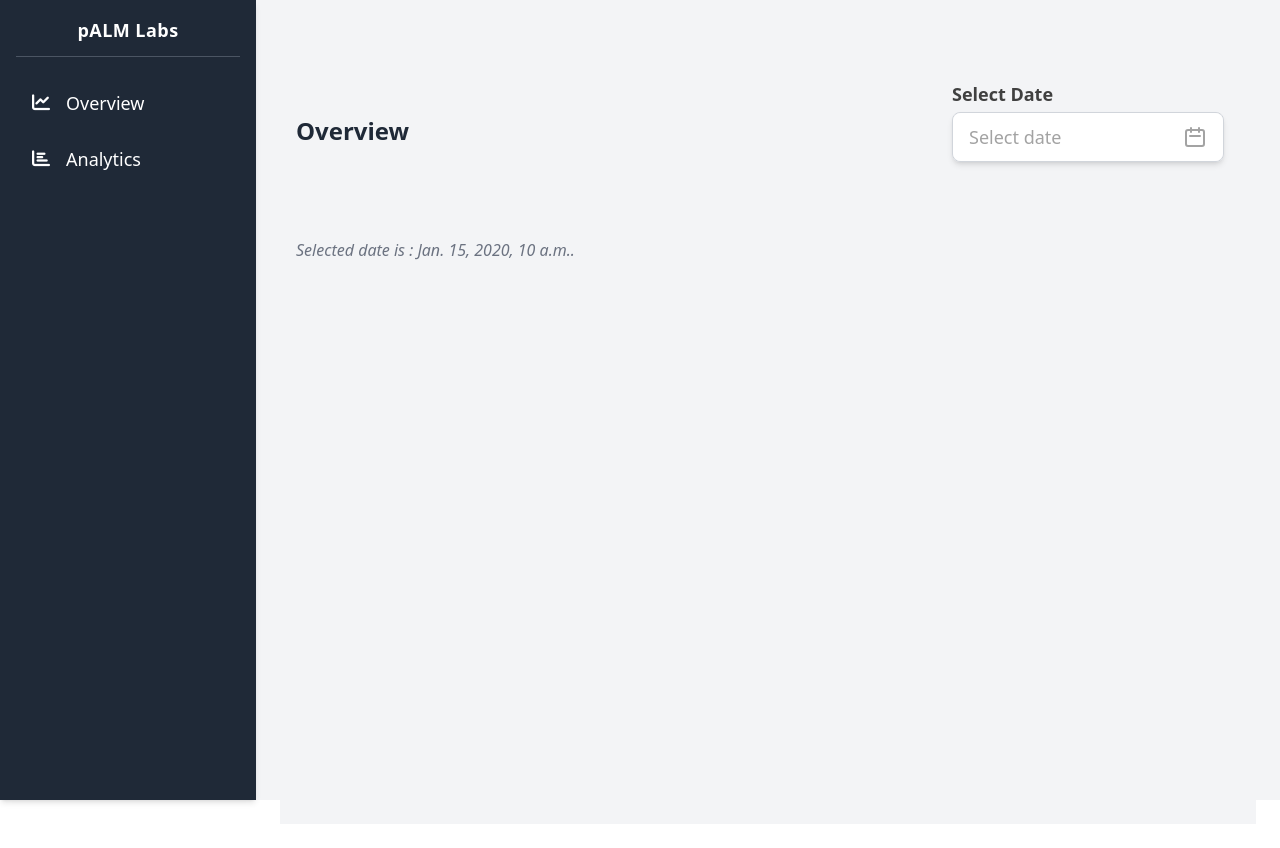
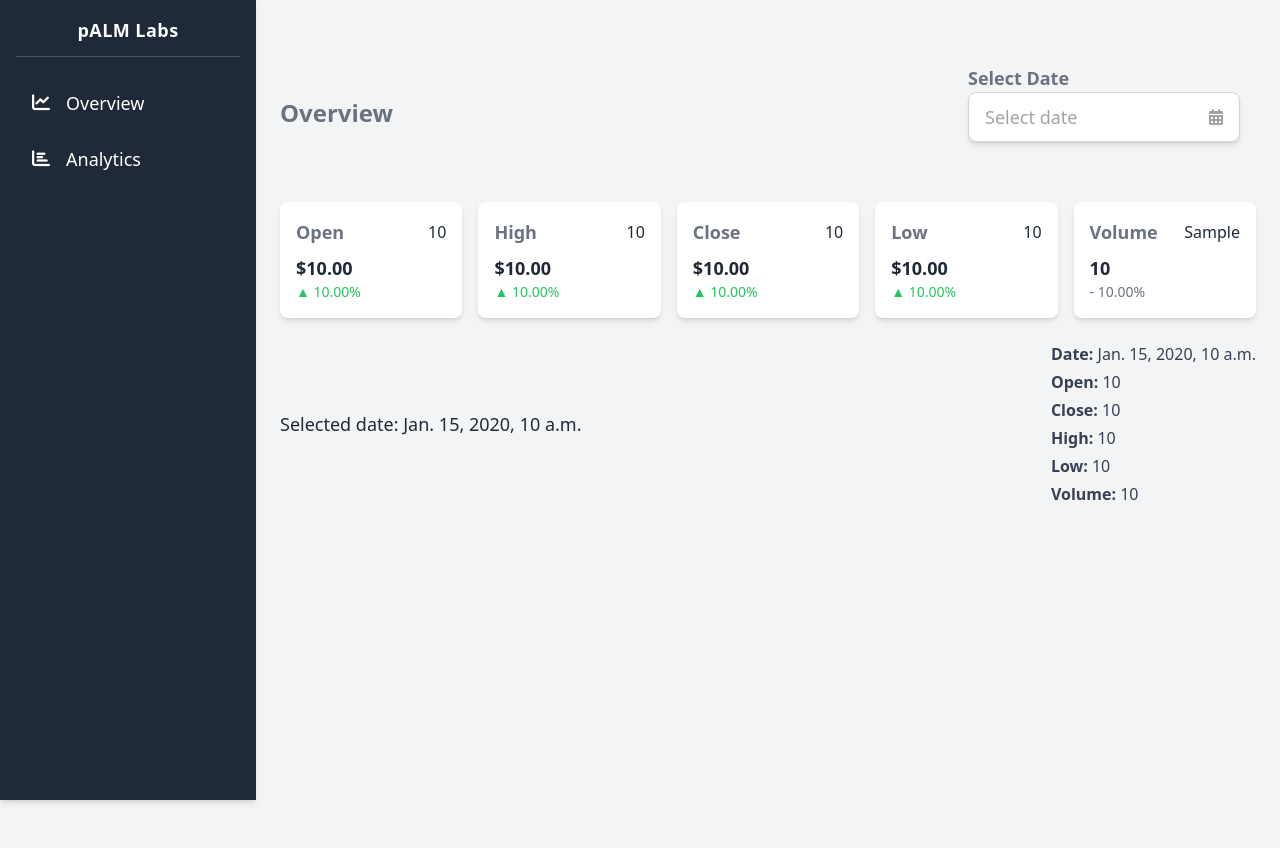
Before and after one commit to dswiredu/improved-octo-chainsaw, a Django app: template django-htmx-alpine/templates/dashboard/index.html in a window 1280 px wide. After the commit the page ends 803 px from the top, so only its background shows below. Run offline with Django 5.2, Linux system fonts and the light colour scheme; the template is opened without the code that fills it: most values are stand-ins (such as "Sample title", 1, 10 or a date in 2020); some libraries are stand-ins or nearby versions.

Commit message:
summary cards and animated datepicker

```diff
--- a/django-htmx-alpine/config/settings.py
+++ b/django-htmx-alpine/config/settings.py
@@ -38,6 +38,7 @@ INSTALLED_APPS = [
     "django.contrib.sessions",
     "django.contrib.messages",
     "django.contrib.staticfiles",
+    'django.contrib.humanize',
     'dashboard',
 ]
 
--- a/django-htmx-alpine/templates/base.html
+++ b/django-htmx-alpine/templates/base.html
@@ -23,14 +23,19 @@
     <!-- Alpine.js -->
     <script src="https://unpkg.com/alpinejs" defer></script>
 
+    <!-- Alpine x-cloak support -->
+    <style>
+        [x-cloak] { display: none !important; }
+    </style>
+
     {% block head_extra %}{% endblock %}
 </head>
 <body class="bg-base-200 bg-gray-100 min-h-screen">
 
-    <div class="flex h-screen">
+    <div class="flex">
         {% include "partials/_sidebar.html" %}
         <div class="ml-64 flex-1 flex flex-col bg-gray-100">
-            <main class="p-6">
+            <main class="p-4">
                 {% block content %}{% endblock %}
             </main>
         </div>
--- a/django-htmx-alpine/templates/dashboard/index.html
+++ b/django-htmx-alpine/templates/dashboard/index.html
@@ -1,16 +1,55 @@
 {% extends "base.html" %}
+{% load humanize %}
 
 {% block title %}Stock Price Analytics{% endblock %}
 
 {% block content %}
-    <div class="p-4 bg-gray-100 h-screen">
-        <div class="flex justify-between items-center mb-4">
-            <h1 class="text-2xl font-bold text-gray-800">Overview</h1>
+    <div class="p-2 bg-gray-100 h-screen">
+        <div class="flex justify-between items-center">
+            <h1 class="text-2xl font-semibold text-gray-500">Overview</h1>
             {% include "partials/_datepicker.html" %}
         </div>
 
+        <!-- Animated loading wrapper -->
+        <div
+            x-data="{ loading: true }"
+            x-init="setTimeout(() => loading = false, 100)"
+        >
+            <!-- Minimal bar loading indicator -->
+            <template x-if="loading">
+                <div class="flex justify-center items-center h-36 w-full col-span-5">
+                    <div class="flex space-x-2">
+                        <div class="w-2 h-6 bg-gray-400 animate-bounce rounded"></div>
+                        <div class="w-2 h-6 bg-gray-400 animate-bounce delay-150 rounded"></div>
+                        <div class="w-2 h-6 bg-gray-400 animate-bounce delay-300 rounded"></div>
+                    </div>
+                </div>
+            </template>
+
+            <!-- Real Summary Cards -->
+            <template x-if="!loading">
+                <div
+                    class="grid grid-cols-1 md:grid-cols-5 gap-4 mb-6 transition-opacity duration-500 ease-in-out"
+                    x-transition.opacity
+                >
+                    {% include "dashboard/partials/summary_cards.html" %}
+                </div>
+            </template>
+        </div>
+
         <div id="index-contents-container" class="flex justify-between items-center mb-4">
-            <p class="text-gray-500 italic">Selected date is : {{initial_show_date}}. </p>
+            <p class="text-lg font-medium text-gray-800">
+                Selected date: {{initial_date}}
+            </p>
+
+            <ul class="text-gray-700 text-base space-y-1">
+                <li><strong>Date:</strong> {{ price_data.date }}</li>
+                <li><strong>Open:</strong> {{ price_data.open_price }}</li>
+                <li><strong>Close:</strong> {{ price_data.close_price }}</li>
+                <li><strong>High:</strong> {{ price_data.high_price }}</li>
+                <li><strong>Low:</strong> {{ price_data.low_price }}</li>
+                <li><strong>Volume:</strong> {{ price_data.volume|intcomma }}</li>
+            </ul>
         </div>
     </div>
 {% endblock %}
--- /dev/null
+++ b/django-htmx-alpine/templates/dashboard/partials/summary_cards.html
@@ -0,0 +1,91 @@
+{% load humanize %}
+
+<!-- Open Price -->
+<div
+  class="bg-white p-4 shadow-md rounded-lg transform transition duration-500 ease-out opacity-0 translate-y-4"
+  x-init="setTimeout(() => $el.classList.remove('opacity-0', 'translate-y-4'), 100)"
+>
+  <div class="flex justify-between items-center">
+    <h3 class="text-lg font-semibold text-gray-500">Open</h3>
+    <div class="overflow-hidden">
+      {{ price_data.open_price_sparkline|safe }}
+    </div>
+  </div>
+  <p class="text-lg font-bold text-gray-800 mt-2">${{ price_data.open_price|floatformat:2|intcomma }}</p>
+  <p class="text-sm {% if price_data.open_price_pct_change > 0 %}text-green-500{% elif price_data.open_price_pct_change < 0 %}text-red-500{% else %}text-gray-500{% endif %}">
+    {% if price_data.open_price_pct_change > 0 %}▲{% elif price_data.open_price_pct_change < 0 %}▼{% else %}-{% endif %}
+    {{ price_data.open_price_pct_change|floatformat:2 }}%
+  </p>
+</div>
+
+<!-- High Price -->
+<div
+  class="bg-white p-4 shadow-md rounded-lg transform transition duration-500 ease-out opacity-0 translate-y-4"
+  x-init="setTimeout(() => $el.classList.remove('opacity-0', 'translate-y-4'), 200)"
+>
+  <div class="flex justify-between items-center">
+    <h3 class="text-lg font-semibold text-gray-500">High</h3>
+    <div class="overflow-hidden">
+      {{ price_data.high_price_sparkline|safe }}
+    </div>
+  </div>
+  <p class="text-lg font-bold text-gray-800 mt-2">${{ price_data.high_price|floatformat:2|intcomma }}</p>
+  <p class="text-sm {% if price_data.high_price_pct_change > 0 %}text-green-500{% elif price_data.high_price_pct_change < 0 %}text-red-500{% else %}text-gray-500{% endif %}">
+    {% if price_data.high_price_pct_change > 0 %}▲{% elif price_data.high_price_pct_change < 0 %}▼{% else %}-{% endif %}
+    {{ price_data.high_price_pct_change|floatformat:2 }}%
+  </p>
+</div>
+
+<!-- Close Price -->
+<div
+  class="bg-white p-4 shadow-md rounded-lg transform transition duration-500 ease-out opacity-0 translate-y-4"
+  x-init="setTimeout(() => $el.classList.remove('opacity-0', 'translate-y-4'), 300)"
+>
+  <div class="flex justify-between items-center">
+    <h3 class="text-lg font-semibold text-gray-500">Close</h3>
+    <div class="overflow-hidden">
+      {{ price_data.close_price_sparkline|safe }}
+    </div>
+  </div>
+  <p class="text-lg font-bold text-gray-800 mt-2">${{ price_data.close_price|floatformat:2|intcomma }}</p>
+  <p class="text-sm {% if price_data.close_price_pct_change > 0 %}text-green-500{% elif price_data.close_price_pct_change < 0 %}text-red-500{% else %}text-gray-500{% endif %}">
+    {% if price_data.close_price_pct_change > 0 %}▲{% elif price_data.close_price_pct_change < 0 %}▼{% else %}-{% endif %}
+    {{ price_data.close_price_pct_change|floatformat:2 }}%
+  </p>
+</div>
+
+<!-- Low Price -->
+<div
+  class="bg-white p-4 shadow-md rounded-lg transform transition duration-500 ease-out opacity-0 translate-y-4"
+  x-init="setTimeout(() => $el.classList.remove('opacity-0', 'translate-y-4'), 400)"
+>
+  <div class="flex justify-between items-center">
+    <h3 class="text-lg font-semibold text-gray-500">Low</h3>
+    <div class="overflow-hidden">
+      {{ price_data.low_price_sparkline|safe }}
+    </div>
+  </div>
+  <p class="text-lg font-bold text-gray-800 mt-2">${{ price_data.low_price|floatformat:2|intcomma }}</p>
+  <p class="text-sm {% if price_data.low_price_pct_change > 0 %}text-green-500{% elif price_data.low_price_pct_change < 0 %}text-red-500{% else %}text-gray-500{% endif %}">
+    {% if price_data.low_price_pct_change > 0 %}▲{% elif price_data.low_price_pct_change < 0 %}▼{% else %}-{% endif %}
+    {{ price_data.low_price_pct_change|floatformat:2 }}%
+  </p>
+</div>
+
+<!-- Volume -->
+<div
+  class="bg-white p-4 shadow-md rounded-lg transform transition duration-500 ease-out opacity-0 translate-y-4"
+  x-init="setTimeout(() => $el.classList.remove('opacity-0', 'translate-y-4'), 500)"
+>
+  <div class="flex justify-between items-center">
+    <h3 class="text-lg font-semibold text-gray-500">Volume</h3>
+    <div class="overflow-hidden">
+      {{ price_data.volume_sparkline|safe }}
+    </div>
+  </div>
+  <p class="text-lg font-bold text-gray-800 mt-2">{{ price_data.volume|floatformat:0|intcomma }}</p>
+  <p class="text-sm {% if price_data.volume_pct_change > 0 %}text-green-500{% elif price_data.volume_pct_change < 0 %}text-red-500{% else %}text-gray-500{% endif %}">
+    {% if price_data.volume_pct_change > 0 %}▲{% elif price_data.volume_pct_change < 0 %}▼{% else %}-{% endif %}
+    {{ price_data.volume_pct_change|floatformat:2 }}%
+  </p>
+</div>
--- a/django-htmx-alpine/templates/partials/_datepicker.html
+++ b/django-htmx-alpine/templates/partials/_datepicker.html
@@ -1,3 +1,4 @@
+<form method="get" action="{% url 'dashboard' %}">
     <div
       x-data="{
           datePickerOpen: false,
@@ -13,13 +14,11 @@
           datePickerMonthNames: ['January', 'February', 'March', 'April', 'May', 'June', 'July', 'August', 'September', 'October', 'November', 'December'],
           datePickerYears: {{ datepicker_years|safe }},
           datePickerDays: ['Sun', 'Mon', 'Tue', 'Wed', 'Thu', 'Fri', 'Sat'],
-
           datePickerDayClicked(day) {
               let selectedDate = new Date(this.datePickerYear, this.datePickerMonth, day);
               this.datePickerDay = day;
               this.datePickerValue = this.datePickerFormatDate(selectedDate);
               this.datePickerOpen = false;
-
               this.$nextTick(() => {
                   this.$refs.datePickerInput.dispatchEvent(new Event('change', { bubbles: true }));
               });
@@ -59,17 +58,14 @@
           datePickerCalculateDays() {
               let daysInMonth = new Date(this.datePickerYear, this.datePickerMonth + 1, 0).getDate();
               let dayOfWeek = new Date(this.datePickerYear, this.datePickerMonth).getDay();
-
               let blankdaysArray = [];
               for (var i = 1; i <= dayOfWeek; i++) {
                   blankdaysArray.push(i);
               }
-
               let daysArray = [];
               for (var i = 1; i <= daysInMonth; i++) {
                   daysArray.push(i);
               }
-
               this.datePickerBlankDaysInMonth = blankdaysArray;
               this.datePickerDaysInMonth = daysArray;
           },
@@ -95,45 +91,46 @@
           }
           datePickerMonth = currentDate.getMonth();
           datePickerYear = currentDate.getFullYear();
-        datePickerDay = currentDate.getDay();
+          datePickerDay = currentDate.getDate(); // ✅ FIX: use getDate() not getDay()
           datePickerValue = datePickerFormatDate(currentDate);
           datePickerCalculateDays();
       "
-    x-cloak
     >
       <div class="container px-4 py-2 mx-auto md:py-10">
         <div class="w-full mb-5">
-        <label for="datepicker" class="block mb-1 text-lg font-semibold text-neutral-700">Select Date</label>
+          <label for="datepicker" class="text-lg font-semibold text-gray-500">Select Date</label>
           <div class="relative w-[17rem] border border-gray-300 shadow-md rounded-lg">
             <input
                 x-ref="datePickerInput"
                 type="text"
-                @click="datePickerOpen=!datePickerOpen"
+                name="selected_date"
+                :value="datePickerValue"
+                value="{{ initial_date }}"
                 x-model="datePickerValue"
-                x-on:keydown.escape="datePickerOpen=false"
+                readonly
+                onchange="this.form.submit()"
+                @click="datePickerOpen = !datePickerOpen"
+                x-on:keydown.escape="datePickerOpen = false"
                 class="flex w-full h-12 px-4 py-2 text-lg bg-white border-none rounded-lg text-neutral-700 placeholder:text-neutral-400 focus:outline-none focus:ring-2 focus:ring-offset-2 focus:ring-neutral-400"
                 placeholder="Select date"
-                readonly
+            />
+            <div @click="datePickerOpen = !datePickerOpen; if (datePickerOpen) $refs.datePickerInput.focus()" class="absolute top-0 right-0 px-4 py-3 cursor-pointer text-neutral-400 hover:text-neutral-500">
+              <i class="fas fa-calendar-alt"></i>
+            </div>
 
-                name="selected_date"
-                hx-get="{% url 'update_index_contents' %}"
-                hx-trigger="change"
-                hx-target="#index-contents-container"
-                hx-swap="innerHTML"
-                hx-include="this"
-                />
-                <div @click="datePickerOpen=!datePickerOpen; if(datePickerOpen){ $refs.datePickerInput.focus() }" class="absolute top-0 right-0 px-4 py-3 cursor-pointer text-neutral-400 hover:text-neutral-500">
-                    <svg class="w-6 h-6" fill="none" viewBox="0 0 24 24" stroke="currentColor"><path stroke-linecap="round" stroke-linejoin="round" stroke-width="2" d="M8 7V3m8 4V3m-9 8h10M5 21h14a2 2 0 002-2V7a2 2 0 00-2-2H5a2 2 0 00-2 2v12a2 2 0 002 2z" /></svg>
-                </div>
+            <!-- Dropdown Calendar -->
             <div
                 x-show="datePickerOpen"
                 x-transition
                 @click.away="datePickerOpen = false"
+                x-cloak
                 class="absolute top-0 left-0 max-w-lg p-4 mt-14 antialiased bg-white border rounded-lg shadow-lg w-[17rem] border-neutral-200/70 z-50"
             >
               <div class="text-center text-base font-medium text-gray-700 mb-2">
                 <span x-text="datePickerDisplayFormatted(datePickerValue)"></span>
               </div>
+
+              <!-- Month and Year Selectors -->
               <div class="flex items-center justify-between mb-4 gap-2">
                 <select x-model.number="datePickerMonth" @change="datePickerCalculateDays()" class="w-1/2 px-3 py-2 text-sm bg-white text-gray-800 border border-gray-300 rounded-md focus:ring-2 focus:ring-blue-500 focus:outline-none">
                   <template x-for="(month, index) in datePickerMonthNames" :key="index">
@@ -147,6 +144,7 @@
                 </select>
               </div>
 
+              <!-- Day Labels -->
               <div class="grid grid-cols-7 mb-3">
                 <template x-for="(day, index) in datePickerDays" :key="index">
                   <div class="px-0.5">
@@ -154,6 +152,8 @@
                   </div>
                 </template>
               </div>
+
+              <!-- Calendar Grid -->
               <div class="grid grid-cols-7">
                 <template x-for="blankDay in datePickerBlankDaysInMonth">
                   <div class="p-1 text-sm text-center border border-transparent"></div>
@@ -180,3 +180,4 @@
         </div>
       </div>
     </div>
+  </form>
```
Also changed, not shown: django-htmx-alpine/dashboard/utils/analytics.py (added, +7 -0 lines), django-htmx-alpine/dashboard/utils/services.py (added, +32 -0 lines), django-htmx-alpine/dashboard/views.py (+85 -6 lines), django-htmx-alpine/templates/dashboard/partials/_index_contents.html (+11 -0 lines). Lines whose indentation alone changed are shown as unchanged.
